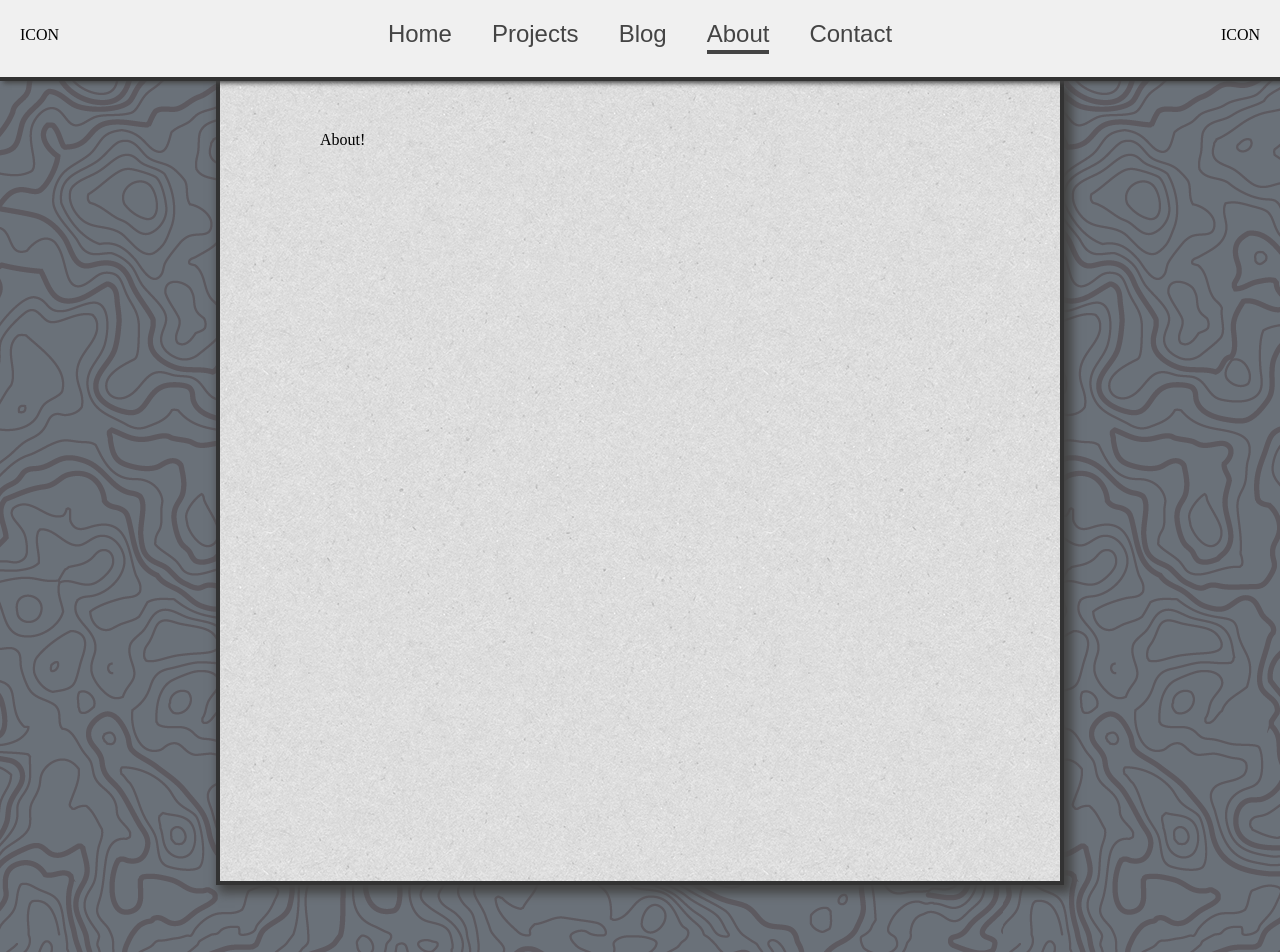
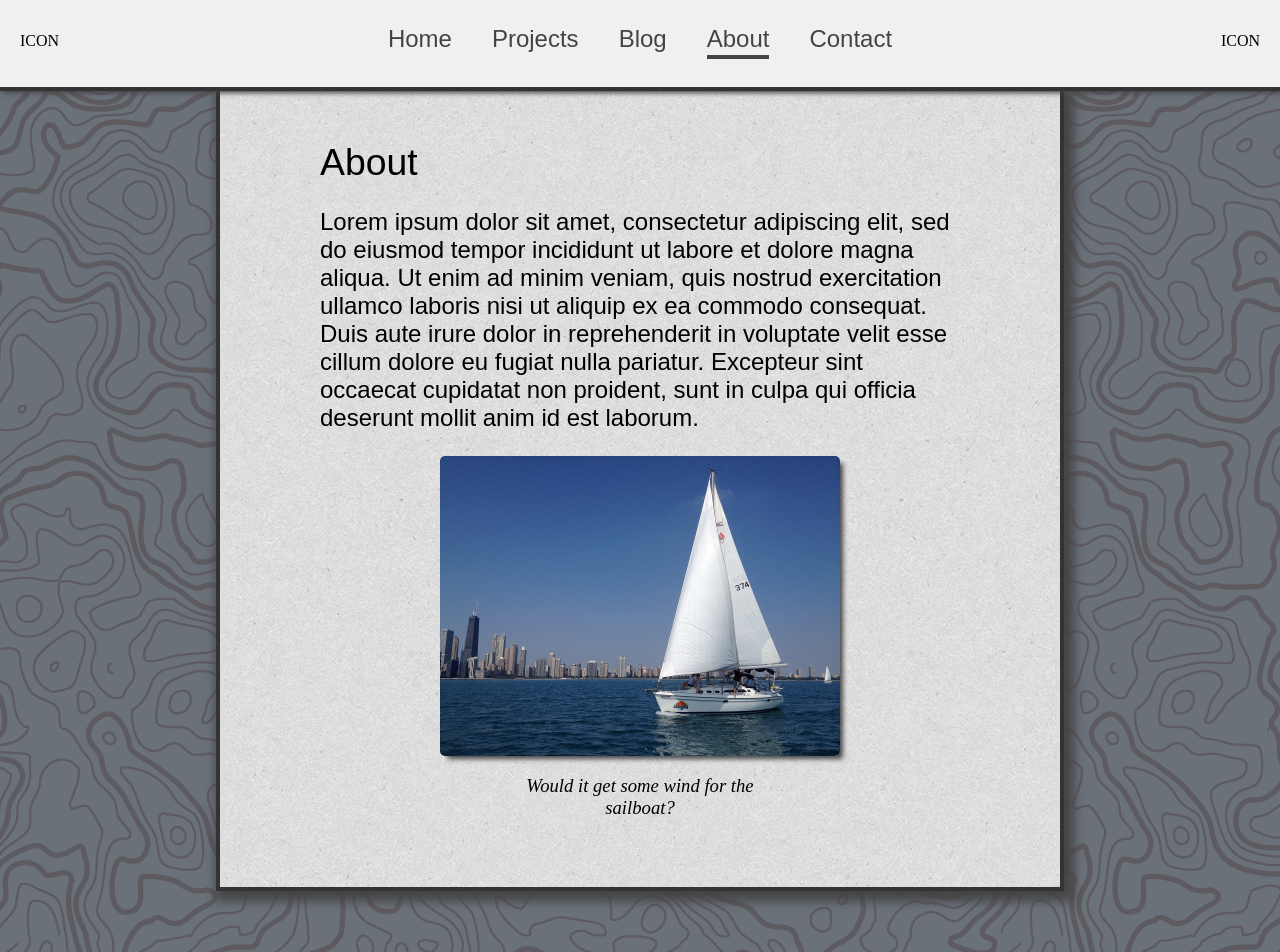
Before and after one commit to wmtkc/website, a React app: page /about in a window 1280 px wide. Shown: the top 952 px of the page. Built offline with nearby package versions, Linux system fonts and the light colour scheme.

Commit message:
default content style work

```diff
--- a/package.json
+++ b/package.json
@@ -27,6 +27,7 @@
     "html-loader": "^0.5.5",
     "html-webpack-plugin": "^3.2.0",
     "image-webpack-loader": "^5.0.0",
+    "require": "^2.4.20",
     "style-loader": "^0.23.1",
     "webpack": "^4.37.0",
     "webpack-cli": "^3.3.6",
--- a/src/components/About.js
+++ b/src/components/About.js
@@ -1,9 +1,22 @@
 import React from 'react';
+import '../styles/Media.css';
+import Figure from './Figure.js';
+import sailboat from '../img/sailboat.jpg'
 
 const About = () => {
     return (
-        <div>
-            About!
+        <div className='page'>
+            <div className='header'>
+                About
+            </div>
+            <div className='body'>
+                <p>Lorem ipsum dolor sit amet, consectetur adipiscing elit, sed do eiusmod tempor incididunt ut labore et dolore magna aliqua. Ut enim ad minim veniam, quis nostrud exercitation ullamco laboris nisi ut aliquip ex ea commodo consequat. Duis aute irure dolor in reprehenderit in voluptate velit esse cillum dolore eu fugiat nulla pariatur. Excepteur sint occaecat cupidatat non proident, sunt in culpa qui officia deserunt mollit anim id est laborum.</p>
+                {/* <Figure source={'../img/sailboat.jpg'} altText='sailboat' caption='Would it get some wind for the sailboat?' /> */}
+                <div className='figure'>
+                    <img src={sailboat} alt='sailboat' />
+                    <p>Would it get some wind for the sailboat?</p>
+                </div>
+            </div>
         </div>
     );
 }
--- /dev/null
+++ b/src/components/Figure.js
@@ -0,0 +1,13 @@
+import React from 'react';
+import '../styles/Media.css';
+
+const Figure = (props) => {
+    return (
+        <div className='figure'>
+            <img src={require(this.props.source)} alt={this.props.altText} />
+            <p>{this.props.caption}</p>
+        </div>
+    );
+}
+
+export default Figure;
--- a/src/styles/Content.css
+++ b/src/styles/Content.css
@@ -6,10 +6,9 @@
 }
 
 .app .content {
-    height: auto;
+    min-height: auto;
     margin: auto;
     padding: 20px;
-    z-index: -1;
     justify-content: center;
     background-image: url('../img/content.png');
     background-repeat: repeat;
@@ -18,13 +17,13 @@
 /* Tablet/Desktop */
 @media only screen and (min-width : 768px) {
     .app .content {
-        min-height: 650px;
+        min-height: 600px;
         width: 50%;
-        padding: 50px 100px 100px 100px;
+        padding: 50px 100px 50px 100px;
         margin-bottom: 100px;
         border-right: 4px solid #333333;
         border-bottom: 4px solid #333333;
         border-left: 4px solid #333333;
-        box-shadow: 5px 5px 10px 3px #444444;
+        box-shadow: 5px 5px 10px 5px #444444;
     }
 }
--- /dev/null
+++ b/src/styles/Media.css
@@ -0,0 +1,45 @@
+.page {
+    display: flex;
+    flex-direction: column;
+}
+
+.page .header {
+    font-size: 28pt;
+    font-family: sans-serif;
+}
+
+.page .body {
+    display: flex;
+    flex-direction: column;
+    align-items: center;
+}
+
+/* Body Text */
+.body p {
+    font-size: 18pt;
+    font-family: sans-serif;
+}
+
+.figure {
+    display: flex;
+    flex-direction: column;
+    max-width: 300px;
+    text-align: center;
+    align-items: center;
+}
+
+/* Figure Image */
+.figure img {
+    max-height: 300px;
+    width: auto;
+    object-fit: scale-down;
+    border-radius: 5px;
+    box-shadow: 5px 5px 5px -2px #444444;
+}
+
+/* Caption Text */
+.figure p {
+    font-size: 14pt;
+    font-style: italic;
+    font-family: serif;
+}
--- a/src/styles/Navbar.css
+++ b/src/styles/Navbar.css
@@ -12,6 +12,7 @@
     height: 220px;
     width: 100%;
     justify-content: space-between;
+    align-items: center;
     overflow: hidden;
     transition: height 0.25s ease;
 }
@@ -38,7 +39,7 @@
 .navbar a {
     color: #444444;
     padding-bottom: 2px;
-    margin: 0 20px 3px 20px;
+    margin: 5px 20px 3px 20px;
     font-size: 18pt;
     font-family: sans-serif;
     text-decoration: none;
@@ -63,6 +64,7 @@
     font-family: sans-serif;
     text-decoration: none;
     text-align: center;
+    padding-bottom: 5px;
 }
 
 /* Tablet/Desktop */
@@ -89,5 +91,6 @@
     .menu-toggle {
         visibility: hidden;
         height: 0;
+        width: 0;
     }
 }
```
Also changed, not shown: src/img/sailboat.jpg (added), 1 other file (tests, documents, lock files or other folders).
